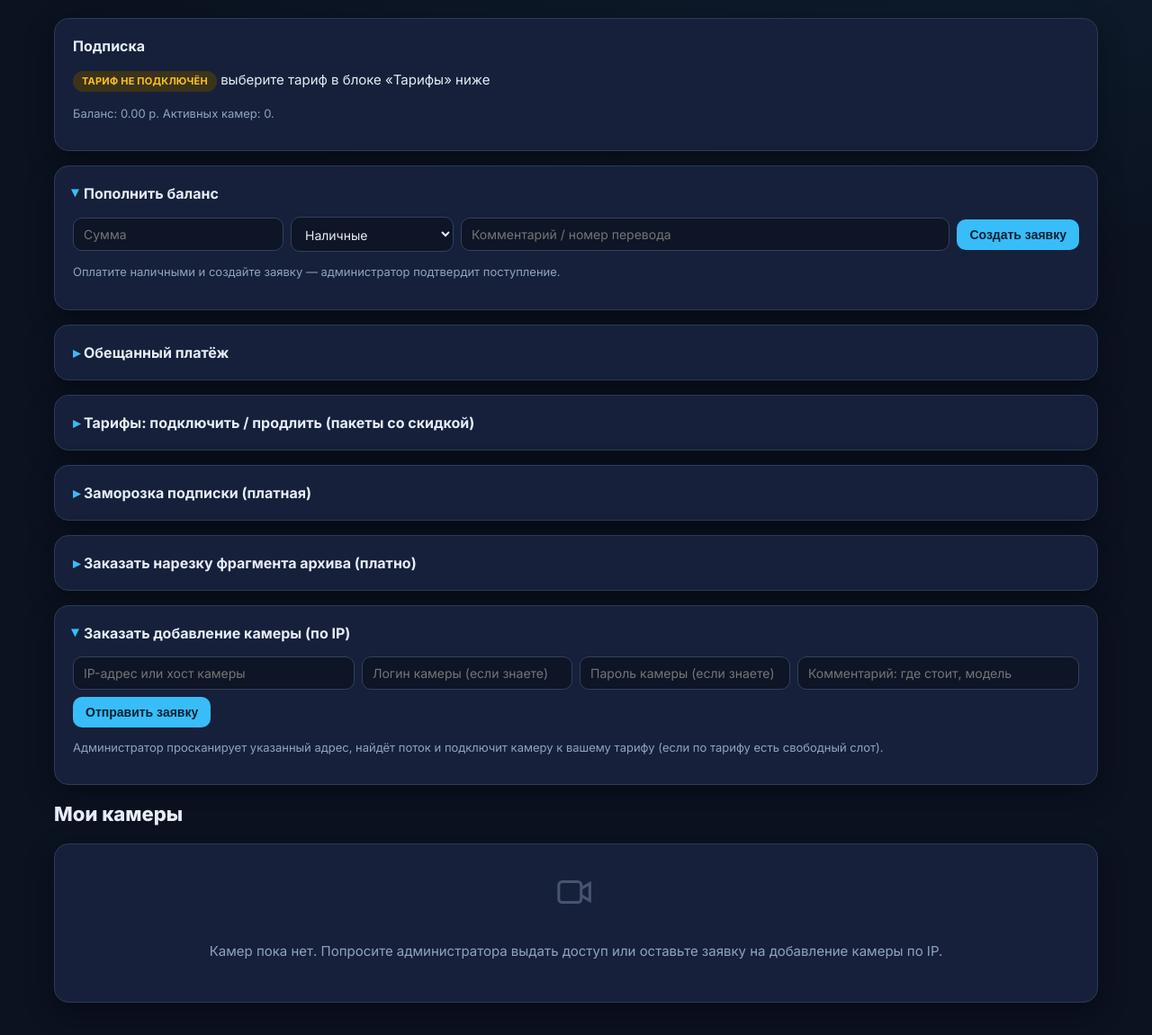
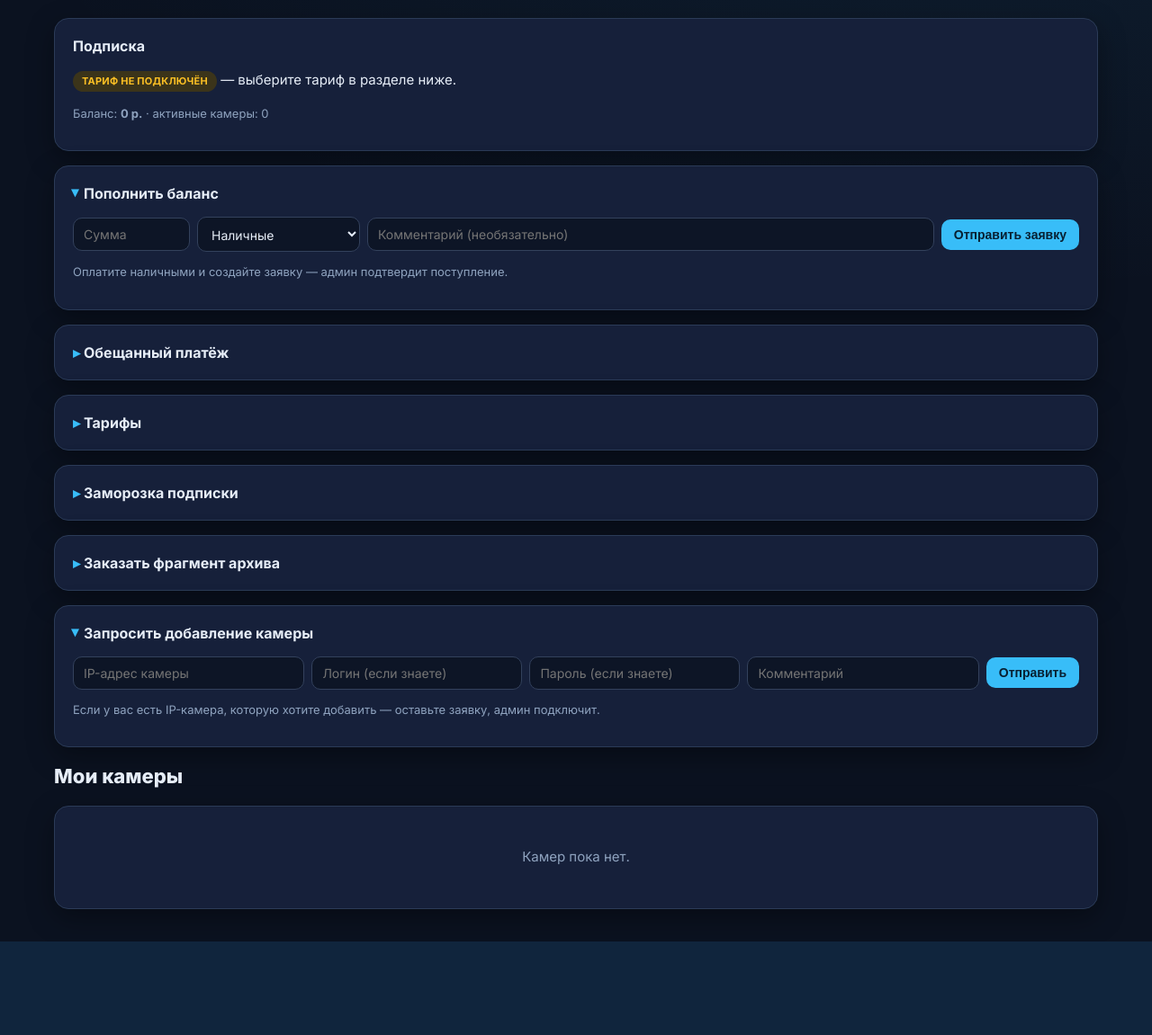
Before and after one commit to vasa57kam/cctv-deploy, a Flask app: page / in a window 1280 px wide, after a click on "Запросить добавление камеры". Shown: the part 60-1211 px from the top of the page at 90% size. After the commit the page ends 1107 px from the top, so only its background shows below. Run offline with Flask 3, Linux system fonts and the light colour scheme; a user stored in the database is signed in; parts of the project's set-up code (start-up, migrations or seed data) failed here and were passed over.

Commit message:
Update dashboard.html

```diff
--- a/app/templates/dashboard.html
+++ b/app/templates/dashboard.html
@@ -1,41 +1,31 @@
 {% extends "base.html" %}
 {% block content %}
 {% if current_user.admin and not session.get("impersonator") %}
-<h1>Камеры (весь пул)</h1>
+<h1>Все камеры</h1>
 {% if cameras %}
 <div class="grid">
   {% for camera in cameras %}
   <div class="cam">
     {% set th = thumbs.get(camera.id) %}
-    {% if th and th.url %}
-    <div class="thumbwrap" style="margin:-12px -12px 10px;">
-      <img src="{{ th.url }}?t={{ range(100000)|random }}" alt="">
-      <span class="playbadge"><svg width="30" height="30" viewBox="0 0 24 24" fill="rgba(255,255,255,.85)"><path d="M8 5v14l11-7z"/></svg></span>
-    </div>
-    {% endif %}
-    <h3>{{ camera.name }}</h3>
-    <p class="muted" style="margin:0 0 8px;">
+    {% if th and th.url %}<div class="thumbwrap"><img src="{{ th.url }}?t={{ range(100000)|random }}"></div>{% endif %}
+    <h3>{{ camera.name }}{% if camera.group_name %} <span class="badge neutral">{{ camera.group_name }}</span>{% endif %}</h3>
+    <p class="muted" style="margin:6px 0 10px;">
       <span class="dot {{ 'on' if th and th.online else 'off' }}"></span>{{ "онлайн" if th and th.online else "офлайн" }}
-      {% if camera.recording_enabled %}· <span class="badge ok">запись</span>{% else %}· <span class="badge warn">без записи</span>{% endif %}
-      {% if camera.group_name %}· {{ camera.group_name }}{% endif %}
+      {% if camera.recording_enabled %} · <span class="badge ok">запись</span>{% endif %}
     </p>
     <a class="btn" href="{{ url_for('camera_page', camera_id=camera.id) }}">Открыть</a>
   </div>
   {% endfor %}
 </div>
 {% else %}
-<div class="card empty">
-  <svg width="46" height="46" viewBox="0 0 24 24" fill="none" stroke="currentColor" stroke-width="1.6"><path d="M2 8a2 2 0 0 1 2-2h9a2 2 0 0 1 2 2v8a2 2 0 0 1-2 2H4a2 2 0 0 1-2-2z"/><path d="M15 10l5-3v10l-5-3"/></svg>
-  <p>Камер пока нет. Добавьте первую в админке или найдите потоки парсером.</p>
-</div>
+<div class="card empty"><svg width="48" height="48" viewBox="0 0 24 24" fill="none" stroke="currentColor" stroke-width="1.5"><path d="M2 8a2 2 0 0 1 2-2h9a2 2 0 0 1 2 2v8a2 2 0 0 1-2 2H4a2 2 0 0 1-2-2z"/><path d="M15 10l5-3v10l-5-3"/></svg><p>Камер пока нет. Добавьте первую в админке.</p></div>
 {% endif %}
 
 {% elif role %}
 <div class="card" id="subscribe">
   <h2>Корпоративный доступ</h2>
-  <p>Организация: <b>{{ owner.username }}</b>.
-     Роль: {{ {"viewer": "Охранник (только лайв)", "manager": "Менеджер (лайв+архив)", "accountant": "Бухгалтер (без камер)", "admin": "Админ организации"}.get(role, role) }}.</p>
-  <p class="muted">Подписку оплачивает организация. Вам доступны камеры ниже.</p>
+  <p>Организация: <b>{{ owner.username }}</b>. Роль: {{ {"viewer": "Охранник", "manager": "Менеджер", "accountant": "Бухгалтер", "admin": "Админ"}.get(role, role) }}.</p>
+  <p class="muted">Подписку оплачивает организация. Ниже — ваши камеры.</p>
 </div>
 <div id="cameras">
 <h1>Мои камеры</h1>
@@ -65,34 +50,34 @@
 <div class="card" id="subscribe">
   <h2>Подписка</h2>
   {% if freeze_now %}
-    <p><span class="badge warn">заморожена</span> до {{ freeze_now.freeze_to|rudate }}. Доступ к камерам закрыт, запись архива продолжается.</p>
+    <p><span class="badge warn">заморожена</span> до {{ freeze_now.freeze_to.strftime("%d.%m.%Y") }}. Доступ закрыт, архив пишется.</p>
   {% elif current_user.tariff %}
-    <p>Тариф: <b>{{ current_user.tariff.name }}</b> (камер: {{ current_user.tariff.max_cameras }}, архив: {{ current_user.tariff.archive_days }} дн.)
-       {% if sub_active %}<span class="badge ok">активна</span> до {{ current_user.subscription_ends_at.strftime("%d.%m.%Y %H:%M:%S") }}
-       {% else %}<span class="badge bad">истекла</span>{% endif %}</p>
-    <form method="post" action="{{ url_for('auto_renew_toggle') }}" style="display:inline">
-      <button class="btn gray" type="submit">{{ "Выключить автопродление" if current_user.auto_renew else "Включить автопродление" }}</button>
+    <p>Тариф: <b>{{ current_user.tariff.name }}</b> · до {{ current_user.subscription_ends_at.strftime("%d.%m.%Y %H:%M") }}
+       {% if sub_active %}<span class="badge ok">активна</span>{% else %}<span class="badge bad">истекла</span>{% endif %}
+       {% if current_user.auto_renew %}<span class="badge ok">автопродление</span>{% endif %}
+    </p>
+    <form method="post" action="{{ url_for('auto_renew_toggle') }}" style="display:inline;margin-top:8px;">
+      <button class="btn ghost" type="submit">{{ "Выключить автопродление" if current_user.auto_renew else "Включить автопродление" }}</button>
     </form>
-    {% if current_user.auto_renew %}<span class="badge ok">автопродление</span>{% endif %}
-  {% else %}<p><span class="badge warn">тариф не подключён</span> выберите тариф в блоке «Тарифы» ниже</p>{% endif %}
-  <p class="muted">Баланс: {{ "%.2f"|format(current_user.balance) }} р.{% if current_user.credit_limit %} Доверительный лимит: {{ "%.2f"|format(current_user.credit_limit) }} р.{% endif %} Активных камер: {{ user_enabled_count }}.</p>
+  {% else %}<p><span class="badge warn">тариф не подключён</span> — выберите тариф в разделе ниже.</p>{% endif %}
+  <p class="muted" style="margin-top:10px;">Баланс: <b>{{ "%.0f"|format(current_user.balance) }} р.</b> · активные камеры: {{ user_enabled_count }}{% if current_user.credit_limit %} · лимит: {{ "%.0f"|format(current_user.credit_limit) }} р.{% endif %}</p>
 </div>
 
 <details class="card" id="topup" open>
 <summary>Пополнить баланс</summary>
 {% if methods %}
 <form method="post" action="{{ url_for('payment_request') }}" class="formrow">
-  <input name="amount" placeholder="Сумма" required>
+  <input name="amount" placeholder="Сумма" required type="number" min="1" style="width:130px;">
   <select name="method" id="topup-method">{% for code, label in methods %}<option value="{{ code }}">{{ label }}</option>{% endfor %}</select>
-  <input name="comment" placeholder="Комментарий / номер перевода" style="flex:1">
-  <button class="btn" type="submit">Создать заявку</button>
+  <input name="comment" placeholder="Комментарий (необязательно)" style="flex:1">
+  <button class="btn" type="submit">Отправить заявку</button>
 </form>
 <p class="muted" id="hint-box" style="white-space:pre-line"></p>
 <script>
 (function () {
   var hints = {
     {% for code, label in methods %}
-    "{{ code }}": {% if code == "transfer" %}{{ transfer_instruction | tojson }}{% elif code == "cash" %}"Оплатите наличными и создайте заявку — администратор подтвердит поступление."{% elif code == "card" %}"Онлайн-оплата картой появится после подключения платёжного шлюза."{% else %}"Укажите реквизиты в комментарии — администратор свяжется для подтверждения."{% endif %},
+    "{{ code }}": {% if code == "transfer" %}{{ transfer_instruction | tojson }}{% elif code == "cash" %}"Оплатите наличными и создайте заявку — админ подтвердит поступление."{% elif code == "card" %}"Онлайн-оплата картой появится позже."{% else %}"Укажите реквизиты в комментарии — админ свяжется для подтверждения."{% endif %},
     {% endfor %}
   };
   var sel = document.getElementById("topup-method");
@@ -132,80 +117,76 @@
 <details class="card" id="promised" {% if active_debt %}open{% endif %}>
 <summary>Обещанный платёж</summary>
 {% if active_debt %}
-  <p><span class="badge warn">долг</span> К возврату {{ "%.2f"|format(active_debt.repay_amount) }} р. до {{ active_debt.due_at|rudate }}. Списывается автоматически.</p>
-  <form method="post" action="{{ url_for('promised_repay') }}" class="formrow" onsubmit="return confirm('Вернуть долг досрочно?');">
-    <button class="btn gray" type="submit">Вернуть досрочно {{ "%.2f"|format(active_debt.repay_amount) }} р.</button>
+  <p><span class="badge warn">долг</span> К возврату <b>{{ "%.0f"|format(active_debt.repay_amount) }} р.</b> до {{ active_debt.due_at|rudate }}. Списывается автоматически.</p>
+  <form method="post" action="{{ url_for('promised_repay') }}" style="margin-top:10px;" onsubmit="return confirm('Вернуть долг досрочно?');">
+    <button class="btn ghost" type="submit">Вернуть досрочно</button>
   </form>
 {% else %}
-  <p class="muted">Можно получить {{ "%.2f"|format(promised_amount) }} р. сейчас. Вернуть {{ "%.2f"|format(promised_amount * (1 + promised_fee / 100)) }} р. в течение {{ promised_repay_label }}.</p>
-  <form method="post" action="{{ url_for('promised_connect') }}" onsubmit="return confirm('Подключить обещанный платёж?');">
-    <button class="btn" type="submit">Подключить обещанный платёж</button>
+  <p class="muted">Можно получить <b>{{ "%.0f"|format(promised_amount) }} р.</b> сейчас, вернуть {{ "%.0f"|format(promised_amount * (1 + promised_fee / 100)) }} р. в течение {{ promised_repay_label }}.</p>
+  <form method="post" action="{{ url_for('promised_connect') }}" style="margin-top:10px;" onsubmit="return confirm('Подключить обещанный платёж?');">
+    <button class="btn" type="submit">Подключить</button>
   </form>
 {% endif %}
 </details>
 {% endif %}
 
 <details class="card" id="tariffs">
-<summary>Тарифы: подключить / продлить (пакеты со скидкой)</summary>
+<summary>Тарифы</summary>
 <div class="tablewrap"><table>
-  <tr><th>Тариф</th><th>Цена</th><th>Списание</th><th>Камер</th><th>Архив</th><th>Пакет и оплата</th></tr>
+  <tr><th>Тариф</th><th>Цена</th><th>Камер</th><th>Архив</th><th></th></tr>
   {% for opt in tariff_options %}
-  <tr><td>{{ opt.tariff.name }}{% if current_user.tariff_id == opt.tariff.id %} <span class="badge ok">текущий</span>{% endif %}
-      {% if opt.tariff.is_b2b %}<span class="badge warn">B2B</span>{% endif %}</td>
-  <td>{{ "%.2f"|format(opt.tariff.price) }} р.</td><td>{{ opt.label }}</td>
+  <tr>
+    <td>{{ opt.tariff.name }}{% if current_user.tariff_id == opt.tariff.id %} <span class="badge ok">текущий</span>{% endif %}{% if opt.tariff.is_b2b %} <span class="badge warn">B2B</span>{% endif %}</td>
+    <td>{{ "%.0f"|format(opt.tariff.price) }} р.</td>
     <td>{{ opt.tariff.max_cameras }}{% if opt.tariff.is_b2b %} + {{ opt.tariff.max_users }} сотр.{% endif %}</td>
     <td>{{ opt.tariff.archive_days }} дн.</td>
-  <td><form method="post" action="{{ url_for('tariff_choose') }}" class="formrow" style="margin:0"
-        onsubmit="return confirm('Подключить или продлить тариф?');">
+    <td><form method="post" action="{{ url_for('tariff_choose') }}" class="formrow" style="margin:0;gap:6px;" onsubmit="return confirm('Подключить/продлить тариф {{ opt.tariff.name }}?');">
       <input type="hidden" name="tariff_id" value="{{ opt.tariff.id }}">
-    <select name="bundle_id">
-      <option value="">1 интервал — {{ "%.2f"|format(opt.tariff.price) }} р.</option>
+      <select name="bundle_id" style="min-width:180px;">
+        <option value="">1 период — {{ "%.0f"|format(opt.tariff.price) }} р.</option>
         {% for b in opt.bundles %}
-      <option value="{{ b.id }}">{{ b.months }} мес −{{ b.discount_percent|int }}% — {{ "%.2f"|format(opt.tariff.price * b.months * (1 - b.discount_percent / 100)) }} р.</option>
+        <option value="{{ b.id }}">{{ b.months }} мес −{{ b.discount_percent|int }}% — {{ "%.0f"|format(opt.tariff.price * b.months * (1 - b.discount_percent / 100)) }} р.</option>
         {% endfor %}
       </select>
-    <button class="btn" type="submit">{{ "Продлить" if current_user.tariff_id == opt.tariff.id else "Подключить" }}</button>
-  </form></td></tr>
+      <button class="btn mini" type="submit">{{ "Продлить" if current_user.tariff_id == opt.tariff.id else "Подключить" }}</button>
+    </form></td>
+  </tr>
   {% endfor %}
 </table></div>
-<p class="muted">Пакет = предоплата за несколько месяцев со скидкой. Если на новом тарифе меньше камер, система попросит выбрать активные.</p>
+<p class="muted">Пакеты на несколько месяцев дешевле. При даунгрейде система попросит выбрать, какие камеры оставить активными.</p>
 </details>
 
 <details class="card" id="freeze">
-<summary>Заморозка подписки (платная)</summary>
+<summary>Заморозка подписки</summary>
 <form method="post" action="{{ url_for('freeze_request') }}" class="formrow">
-  <input name="days" value="7" placeholder="Дней (1–30)" style="width:150px">
+  <input name="days" value="7" placeholder="Дней (1–30)" style="width:140px" type="number" min="1" max="30">
   <button class="btn" type="submit">Запросить заморозку</button>
 </form>
-<p class="muted">Заморозка платная: {{ "%.0f"|format(freeze_price) }} ₽/день (списывается при подтверждении админом).
-   На время заморозки доступ закрыт и интервальные списания стоят на паузе, НО запись архива продолжается —
-   именно за хранение взимается плата. Срок подписки сдвигается на длительность заморозки.</p>
+<p class="muted">Платная: {{ "%.0f"|format(freeze_price) }} р./день. На время заморозки доступ закрыт, архив пишется, срок подписки сдвигается.</p>
 {% if my_freezes %}
 <div class="tablewrap"><table><tr><th>Период</th><th>Цена</th><th>Статус</th></tr>
 {% for f in my_freezes %}
-<tr><td>{{ f.freeze_from|rudate }} — {{ f.freeze_to.strftime("%d.%m.%Y") }}</td>
+<tr><td>{{ f.freeze_from.strftime("%d.%m.%Y") }} — {{ f.freeze_to.strftime("%d.%m.%Y") }}</td>
 <td>{{ "%.0f"|format(f.price or 0) }} р.</td>
-<td>{% if f.status == "active" %}<span class="badge ok">действует</span>{% elif f.status == "pending" %}<span class="badge warn">на рассмотрении</span>{% else %}<span class="badge bad">отклонена</span>{% endif %}</td></tr>
+<td>{% if f.status == "active" %}<span class="badge ok">действует</span>{% elif f.status == "pending" %}<span class="badge warn">заявка</span>{% else %}<span class="badge bad">отклонена</span>{% endif %}</td></tr>
 {% endfor %}</table></div>
 {% endif %}
 </details>
 
 <details class="card" id="archive-request">
-<summary>Заказать нарезку фрагмента архива (платно)</summary>
+<summary>Заказать фрагмент архива</summary>
 <form method="post" action="{{ url_for('archive_order') }}" class="formrow">
-  <select name="camera_id">{% for item in cam_items %}<option value="{{ item.camera.id }}">{{ item.camera.name }}</option>{% endfor %}</select>
+  <select name="camera_id" style="min-width:160px;">{% for item in cam_items %}<option value="{{ item.camera.id }}">{{ item.camera.name }}</option>{% endfor %}</select>
   <input type="datetime-local" name="from_dt" required>
   <input type="datetime-local" name="to_dt" required>
   <button class="btn" type="submit">Заказать ({{ "%.0f"|format(archive_price) }} р.)</button>
 </form>
-<p class="muted">До 3 суток за заявку. Смотреть архив целиком можно бесплатно в плеере на странице камеры;
-   нарезка точного фрагмента файлом — платная услуга администратора.</p>
+<p class="muted">Смотреть архив можно бесплатно в плеере на странице камеры. Заказать готовый файл за период — {{ "%.0f"|format(archive_price) }} р., до 3 суток.</p>
 {% if archive_orders %}
-<div class="tablewrap"><table><tr><th>ID</th><th>Камера</th><th>Период</th><th>Цена</th><th>Статус</th><th></th></tr>
+<div class="tablewrap"><table><tr><th>Камера</th><th>Период</th><th>Статус</th><th></th></tr>
 {% for o in archive_orders %}
-<tr><td>{{ o.id }}</td><td>{{ o.camera.name }}</td>
+<tr><td>{{ o.camera.name }}</td>
 <td>{{ o.from_dt|rudate }} — {{ o.to_dt.strftime("%d.%m %H:%M") }}</td>
-<td>{{ "%.0f"|format(o.price) }} р.</td>
 <td>{% if o.status == "approved" %}<span class="badge ok">готово</span>{% elif o.status == "pending" %}<span class="badge warn">в работе</span>{% else %}<span class="badge bad">отклонено</span>{% endif %}</td>
 <td>{% if o.status == "approved" %}<a class="btn mini" href="{{ url_for('archive_order_download', oid=o.id) }}">Скачать</a>{% endif %}</td></tr>
 {% endfor %}</table></div>
@@ -213,20 +194,19 @@
 </details>
 
 <details class="card" id="camera-request">
-<summary>Заказать добавление камеры (по IP)</summary>
+<summary>Запросить добавление камеры</summary>
 <form method="post" action="{{ url_for('camera_request') }}" class="formrow">
-  <input name="ip" placeholder="IP-адрес или хост камеры" required style="flex:1">
-  <input name="login" placeholder="Логин камеры (если знаете)">
-  <input name="password" placeholder="Пароль камеры (если знаете)" type="password">
-  <input name="comment" placeholder="Комментарий: где стоит, модель" style="flex:1">
-  <button class="btn" type="submit">Отправить заявку</button>
+  <input name="ip" placeholder="IP-адрес камеры" required style="flex:1">
+  <input name="login" placeholder="Логин (если знаете)">
+  <input name="password" placeholder="Пароль (если знаете)" type="password">
+  <input name="comment" placeholder="Комментарий" style="flex:1">
+  <button class="btn" type="submit">Отправить</button>
 </form>
-<p class="muted">Администратор просканирует указанный адрес, найдёт поток и подключит камеру к вашему тарифу
-   (если по тарифу есть свободный слот).</p>
+<p class="muted">Если у вас есть IP-камера, которую хотите добавить — оставьте заявку, админ подключит.</p>
 {% if my_cam_requests %}
-<div class="tablewrap"><table><tr><th>ID</th><th>IP</th><th>Комментарий</th><th>Статус</th><th>Когда</th></tr>
+<div class="tablewrap"><table><tr><th>IP</th><th>Статус</th><th>Когда</th></tr>
 {% for r in my_cam_requests %}
-<tr><td>{{ r.id }}</td><td>{{ r.ip }}</td><td>{{ r.comment or "" }}</td>
+<tr><td>{{ r.ip }}</td>
 <td>{% if r.status == "pending" %}<span class="badge warn">в работе</span>{% else %}<span class="badge ok">закрыта</span>{% endif %}</td>
 <td>{{ r.created_at|rudate }}</td></tr>
 {% endfor %}</table></div>
@@ -239,9 +219,9 @@
 {% if team_members %}
 <div class="tablewrap"><table><tr><th>Логин</th><th>Роль</th></tr>
 {% for m in team_members %}
-<tr><td>{{ m.user.username }}</td><td>{{ {"viewer": "Охранник", "manager": "Менеджер", "accountant": "Бухгалтер", "admin": "Админ организации"}.get(m.role, m.role) }}</td></tr>
+<tr><td>{{ m.user.username }}</td><td>{{ {"viewer": "Охранник", "manager": "Менеджер", "accountant": "Бухгалтер", "admin": "Админ"}.get(m.role, m.role) }}</td></tr>
 {% endfor %}</table></div>
-{% else %}<p class="muted">Сотрудников пока нет. Их добавляет администратор по вашей просьбе.</p>{% endif %}
+{% else %}<p class="muted">Сотрудников пока нет. Попросите админа добавить.</p>{% endif %}
 </details>
 {% endif %}
 
@@ -252,38 +232,29 @@
   {% for item in cam_items %}
   <div class="cam">
     {% set th = thumbs.get(item.camera.id) %}
-    {% if th and th.url %}
-    <div class="thumbwrap" style="margin:-12px -12px 10px;">
-      <img src="{{ th.url }}?t={{ range(100000)|random }}" alt="">
-      <span class="playbadge"><svg width="30" height="30" viewBox="0 0 24 24" fill="rgba(255,255,255,.85)"><path d="M8 5v14l11-7z"/></svg></span>
-    </div>
-    {% endif %}
+    {% if th and th.url %}<div class="thumbwrap"><img src="{{ th.url }}?t={{ range(100000)|random }}"></div>{% endif %}
     <h3>{{ item.camera.name }}</h3>
-    <p class="muted" style="margin:0 0 8px;">
+    <p class="muted" style="margin:6px 0 10px;">
       <span class="dot {{ 'on' if th and th.online else 'off' }}"></span>{{ "онлайн" if th and th.online else "офлайн" }}
-      {% if item.enabled %}· <span class="badge ok">работает</span>{% else %}· <span class="badge bad">недоступна по тарифу</span>{% endif %}
-      {% if item.camera.recording_enabled %}· <span class="badge ok">запись</span>{% endif %}
+      {% if item.enabled %}<span class="badge ok">активна</span>{% else %}<span class="badge bad">недоступна</span>{% endif %}
     </p>
+    <a class="btn" href="{{ url_for('camera_page', camera_id=item.camera.id) }}">Открыть</a>
     {% if item.enabled %}
-      <a class="btn" href="{{ url_for('camera_page', camera_id=item.camera.id) }}">Открыть</a>
-      <form method="post" action="{{ url_for('camera_set_enabled', camera_id=item.camera.id) }}" style="display:inline">
+    <form method="post" action="{{ url_for('camera_set_enabled', camera_id=item.camera.id) }}" style="display:inline;margin-left:6px;">
       <input type="hidden" name="enabled" value="0">
-        <button class="btn gray" type="submit">Отключить</button>
+      <button class="btn ghost mini" type="submit">Отключить</button>
     </form>
     {% else %}
-      <form method="post" action="{{ url_for('camera_set_enabled', camera_id=item.camera.id) }}" style="display:inline">
+    <form method="post" action="{{ url_for('camera_set_enabled', camera_id=item.camera.id) }}" style="display:inline;margin-left:6px;">
       <input type="hidden" name="enabled" value="1">
-        <button class="btn gray" type="submit">Включить</button>
+      <button class="btn ghost mini" type="submit">Включить</button>
     </form>
     {% endif %}
   </div>
   {% endfor %}
 </div>
 {% else %}
-<div class="card empty">
-  <svg width="46" height="46" viewBox="0 0 24 24" fill="none" stroke="currentColor" stroke-width="1.6"><path d="M2 8a2 2 0 0 1 2-2h9a2 2 0 0 1 2 2v8a2 2 0 0 1-2 2H4a2 2 0 0 1-2-2z"/><path d="M15 10l5-3v10l-5-3"/></svg>
-  <p>Камер пока нет. Попросите администратора выдать доступ или оставьте заявку на добавление камеры по IP.</p>
-</div>
+<div class="card empty"><p>Камер пока нет.</p></div>
 {% endif %}
 </div>
 {% endif %}
```
Also changed, not shown: other parts of app/templates/dashboard.html (+12 -17 lines). Lines whose indentation alone changed are shown as unchanged.
